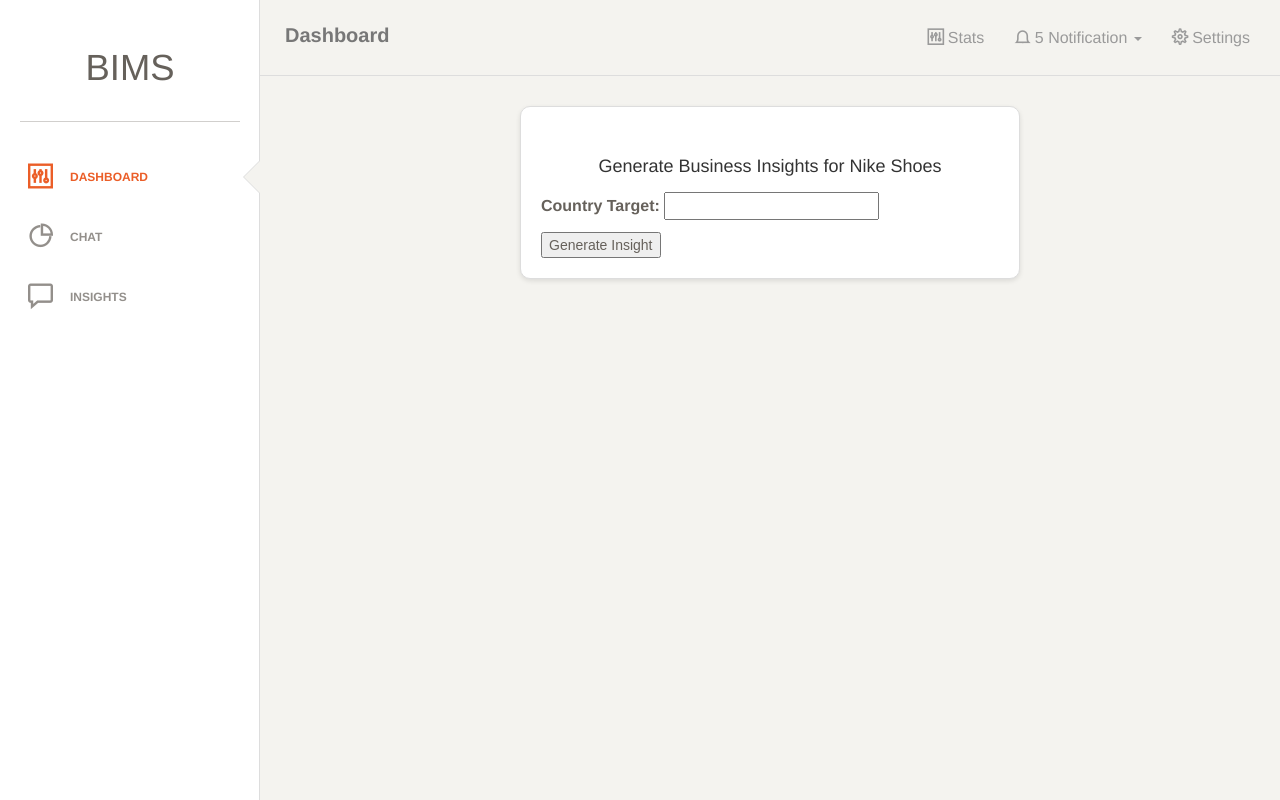
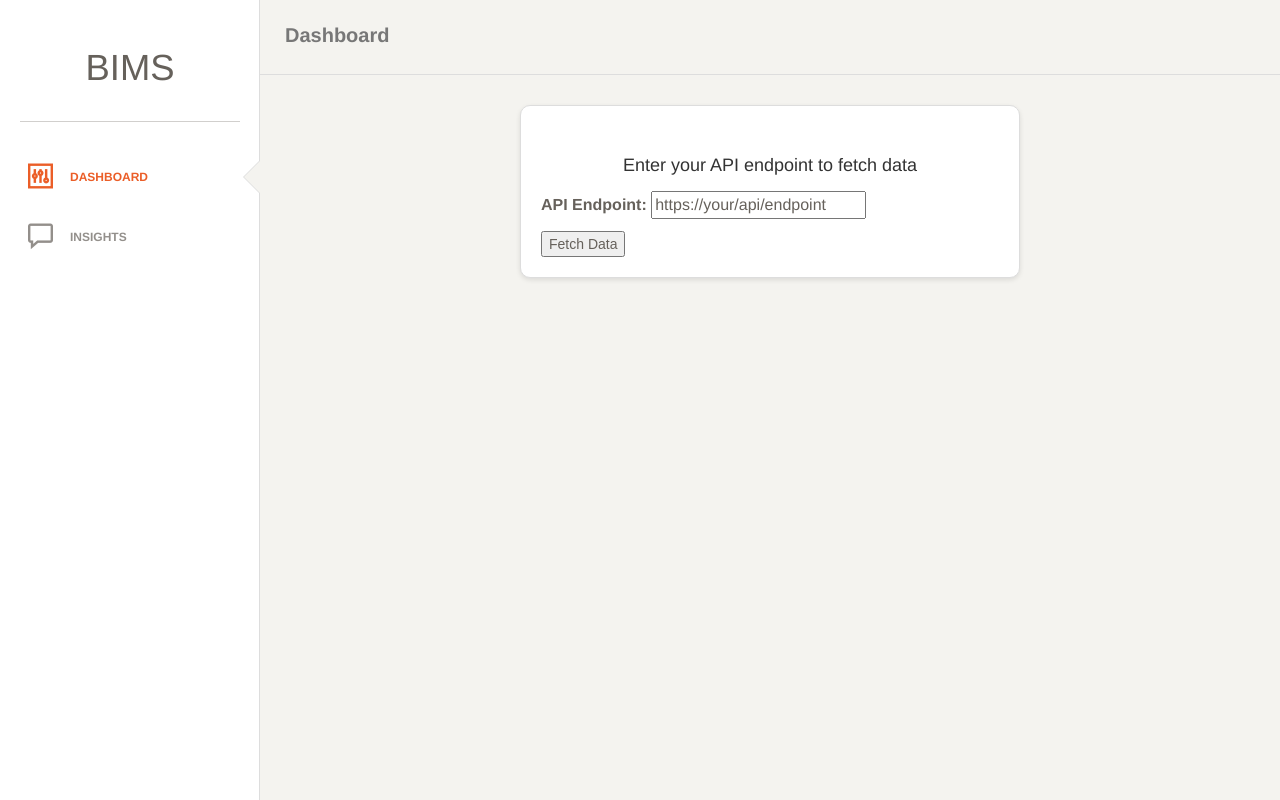
Before and after one commit to Raxan7/BusinessInsights, a Django app: page /generate-insight in a window 1280 px wide. Run offline with Django 5.2, Linux system fonts and the light colour scheme; style sheets or scripts are compiled from the project's sources; some libraries are stand-ins or nearby versions; some web fonts are replaced.

Commit message:
Modified the chatbot's tuning

```diff
--- a/main/forms.py
+++ b/main/forms.py
@@ -3,8 +3,8 @@ from .models import Sales
 
 
 class BusinessInsightForm(forms.Form):
-    # product_name = forms.CharField(label='Product Name', max_length=100)
-    country = forms.CharField(label='Country Target', max_length=100)
+    url = forms.CharField(label='API Endpoint', max_length=100, initial="https://your/api/endpoint")
+    # country = forms.CharField(label='Country Target', max_length=100)
 
 
 class SalesDataForm(forms.ModelForm):
--- a/main/templates/main/business_insight.html
+++ b/main/templates/main/business_insight.html
@@ -81,12 +81,12 @@
                         <p>Dashboard</p>
                     </a>
                 </li>
-                <li>
+                {% comment %} <li>
                     <a href="{% url 'main:chat' %}">
                         <i class="ti-pie-chart"></i>
                         <p>Chat</p>
                     </a>
-                </li>
+                </li> {% endcomment %}
 <!--                <li>-->
 <!--                    <a href="table.html">-->
 <!--                        <i class="ti-files"></i>-->
@@ -120,7 +120,7 @@
                     </button>
                     <a class="navbar-brand" href="#">Dashboard</a>
                 </div>
-                <div class="collapse navbar-collapse">
+                {% comment %} <div class="collapse navbar-collapse">
                     <ul class="nav navbar-nav navbar-right">
                         <li>
                             <a href="#" class="dropdown-toggle" data-toggle="dropdown">
@@ -151,7 +151,7 @@
                         </li>
                     </ul>
 
-                </div>
+                </div> {% endcomment %}
             </div>
         </nav>
 
@@ -160,11 +160,11 @@
                 <div class="row">
                     <div class="col-md-12">
                         <div class="form-container">
-                            <h1>Generate Business Insights for Nike Shoes</h1>
+                            <h1>Enter your API endpoint to fetch data</h1>
                             <form method="post">
                                 {% csrf_token %}
                                 {{ form.as_p }}
-                                <button type="submit">Generate Insight</button>
+                                <button type="submit">Fetch Data</button>
                             </form>
                             {% if insight %}
                             <h2>Business Insight:</h2>
--- a/main/views.py
+++ b/main/views.py
@@ -32,20 +32,8 @@ def generate_insight(request):
     if request.method == 'POST':
         form = BusinessInsightForm(request.POST)
         if form.is_valid():
-            country = form.cleaned_data['country']
-
-            genai.configure(api_key="AIzaSyAX8YiDkmNyeLhCnGZOZ4Uq_2gJyXvatNs")
-            model = genai.GenerativeModel('gemini-pro')
-
-            response = model.generate_content(f"Analyze social media conversations from the past month mentioning "
-                                              f"Nike SHoes in {country}. Include sentiment analysis and identify "
-                                              f"keywords related to sales decline, product issues, or customer "
-                                              f"complaints. Additionally, identify any mentions of alternative "
-                                              f"products or brands."
-                                              f"The response should not exceed a maximum of 100 words")
-            insight = markdown.markdown(response.text)
-
-            return render(request, 'main/business_insight.html', {'form': form, 'insight': insight})
+            # form.save()
+            return redirect("main:dashboard")
     else:
         form = BusinessInsightForm()
     return render(request, 'main/business_insight.html', {'form': form})
@@ -76,8 +64,8 @@ def GoogleApiCall(userMsg):
 
     prompt = f"""**Input:**
 
-    * List of monthly sales figures for the past year respectively per month {monthly_sales}.
-    * Industry of the business e-Commerce
+    * List of monthly sales figures for the past year (can be all 12 months or a specific timeframe). Provide the data as a comma-separated list (e.g., 10000, 12000, 8000, ...).
+    * Industry of the business (e.g., e-commerce, retail, software development).
     * Any relevant business goals or challenges mentioned by the manager during the chat (optional).
 
     **Task:**
@@ -86,6 +74,7 @@ def GoogleApiCall(userMsg):
     2. Generate concise and insightful responses that offer business advice to the manager based on the analysis.
     3. Consider the manager's industry and any specific goals/challenges mentioned to tailor the advice.
     4. Maintain a professional and informative tone while keeping responses short and to the point.
+    5. Find out *{userMsg}*
 
     **Examples of Insights:**
 
@@ -93,41 +82,12 @@ def GoogleApiCall(userMsg):
     * Suggest potential reasons for these trends (e.g., seasonality, marketing campaigns, competitor activity).
     * Recommend actions based on the analysis (e.g., adjust marketing strategies, optimize product offerings).
     * Provide relevant industry benchmarks or comparisons for context.
-    * Provide customer reviews if any on these products.
-    * In cases of sales decline, do tell the user if there are any competitors that the customers are going to.
-    *
 
     **Output:**
 
-    * Text responses delivered in a conversational style, offering actionable business advice based on the analyzed data and manager's context.
-
-    **Conditions**
-    1. This is the actual user input **{userMsg}**, sometimes it may not be relevant to the task that i, the programmer have trained
-    you on, so in cases where the user asks something irrelevant, guide the user to ask the right questions. Your first priority when
-    responding should be the user input. But stay focused on the task that i have created you for.
-
-    2. Always try to make the response as short as possible but clear as well
-
-    3. When greeted by the user ensure that you respond in an appropriate way and guide tell the user who you are and how to interact
-    with you
-
-    4. The numbers that are shared are the sales in billions of dollars for the months respectively in order
-
-    5. The data is inputted from the background and the user has no knowledge of how the data is fed into the API
-    so don't disclose this information to the user by any means, don't ask the user for the data
-
-    6. Make your responses as short as possible and answer only what you are asked
-
-    7. Don't ask the user to provide you with any information, but you can suggest to the user the qustions that
-    they can ask you
-
-    8. You are not Bard, you are Business Insights AI Chatbot
-
-    """
+    * Text responses delivered in a conversational style, offering actionable business advice based on the analyzed data and manager's context."""
 
 
-    # Define your list of monthly sales figures
-    monthly_sales = [i.amount for i in Sales.objects.all()]  # Replace with your data
 
     # Define the industry (optional)
     industry = "E-commerce"
@@ -145,7 +105,9 @@ def GoogleApiCall(userMsg):
     # Generate response using Gemini API
     response = model.generate_content(full_prompt)
     # response = model.generate_content(prompt)
-    return response.text
+    # print(markdown.markdown(response.text))
+    parsed_response = markdown.markdown(response.text)
+    return parsed_response
 
 
 def chat(request):
```
Also changed, not shown: main/templates/main/business_dashboard.html (+25 -45 lines).
